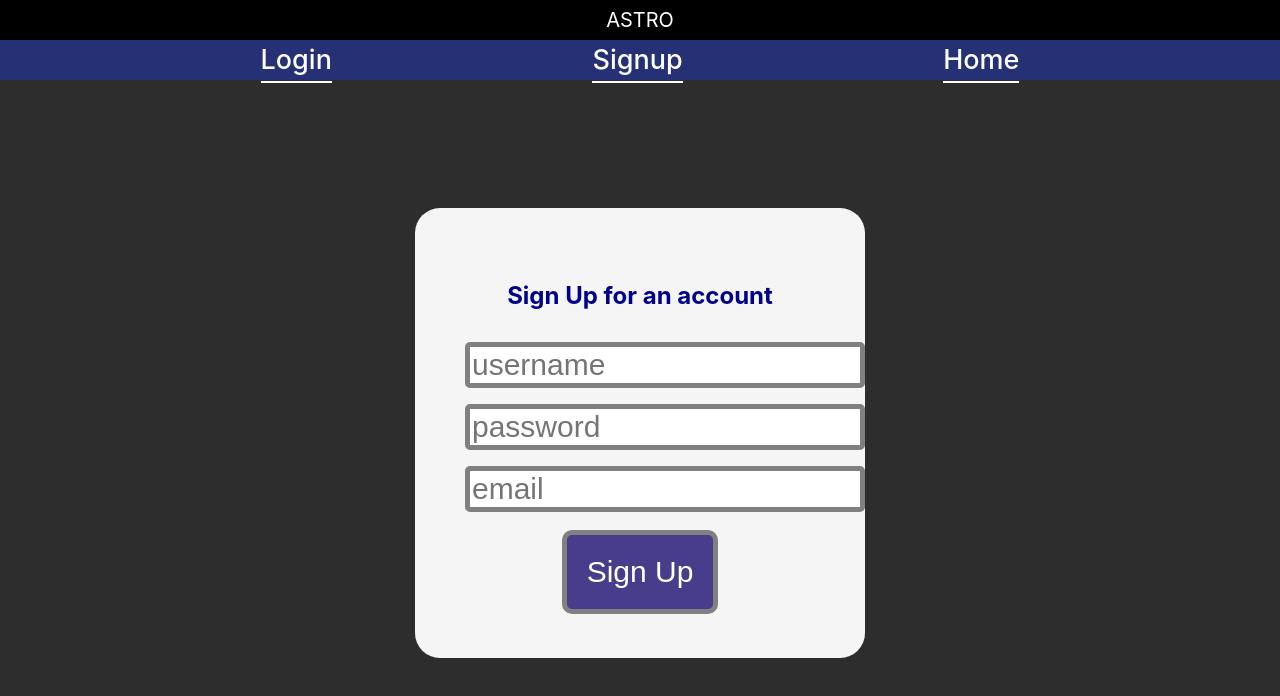
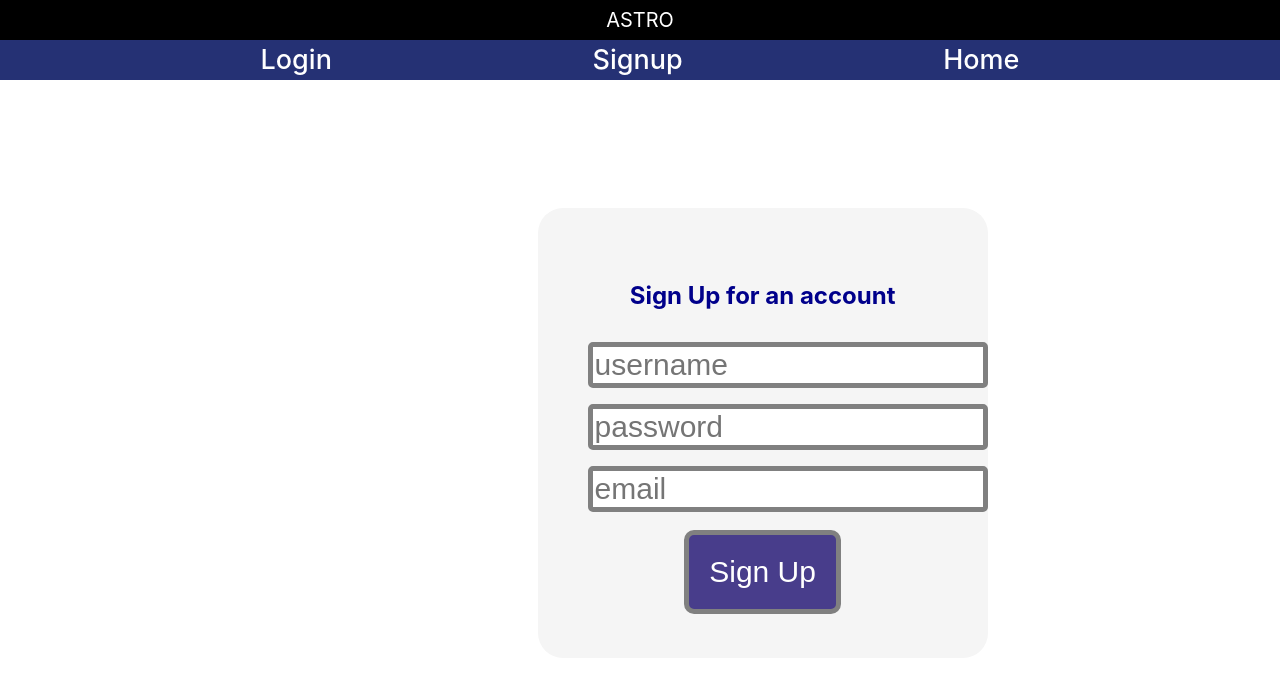
Before and after one commit to 241209-NET/Group2Frontend, a React (Vite) app in the folder Astro/: page /signup in a window 1280 px wide. Shown: the top 696 px of the page. Built offline with nearby package versions, Linux system fonts and the light colour scheme.

Commit message:
fixed background

```diff
--- a/Astro/src/App.css
+++ b/Astro/src/App.css
@@ -18,7 +18,7 @@
 
 .body {
   display: flex;
-  position: absolute;
+  /*position: absolute;*/
   top: 10%;
   width: 100%;
   height: 100%;
@@ -56,15 +56,18 @@
   background-color: lightblue;
   display: block;
   padding: 30px;
-  max-width: 350px;
+  width: 350px;
   max-height: 350px;
   border-radius: 25.00px;
-  position: relative;
   align-content: center;
   align-self: center;
   align-items: center;
   flex: auto;
   color: darkblue;
+
+  position: absolute;
+  top: 10%;
+  left: 42%;
 }
 
 .user-input {
--- a/Astro/src/components/Home.css
+++ b/Astro/src/components/Home.css
@@ -4,12 +4,7 @@ img {
     box-shadow: 0 0 10px 5px white;
 }
 
-.home {
 
-  background-color: rgb(45, 45, 45);
-  color: white;
-
-}
 
 #pictureAndDesc {
     display: flex;
--- a/Astro/src/components/Signup.jsx
+++ b/Astro/src/components/Signup.jsx
@@ -32,7 +32,7 @@ export default function SignUp() {
                 //username is available
                 return true;
             }
-            alert('Error checking username: ', error);
+            alert('Error checking username: ', error.response);
             return false;
         }
         //other error occured
```
